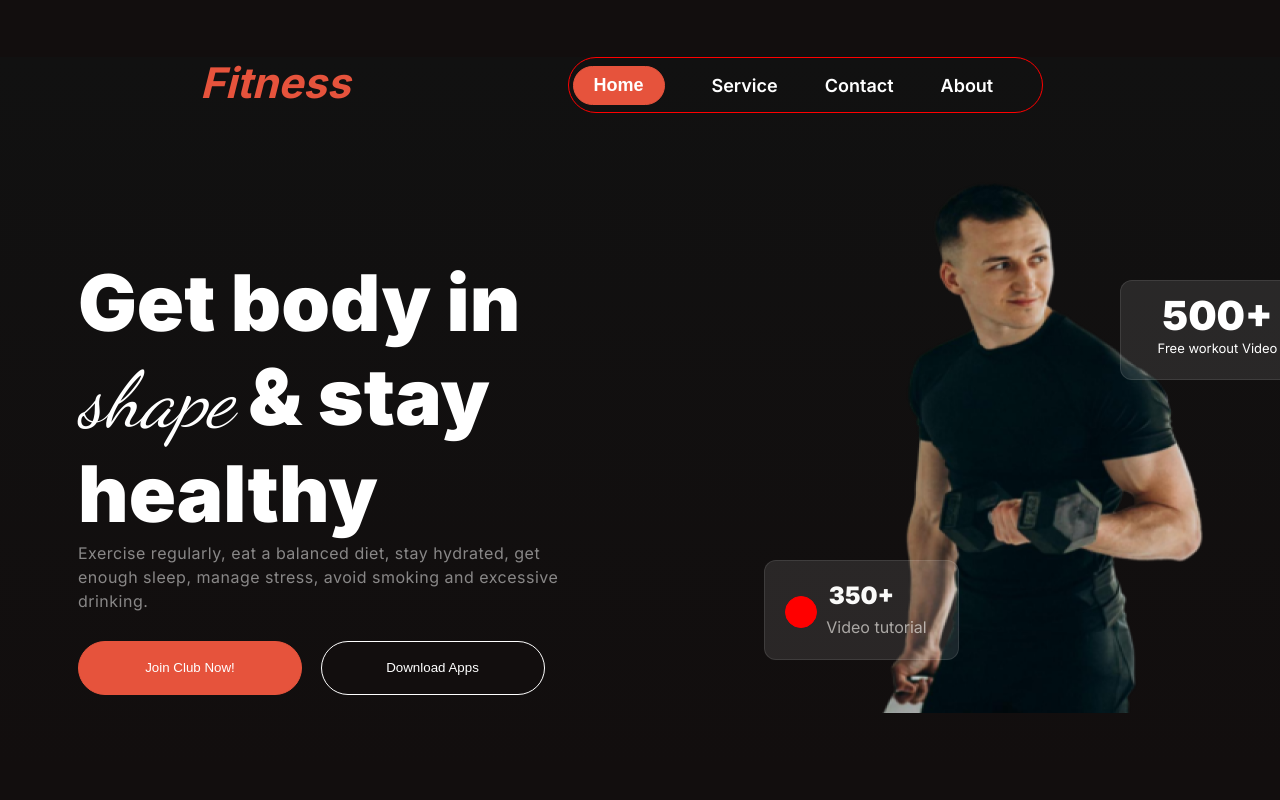
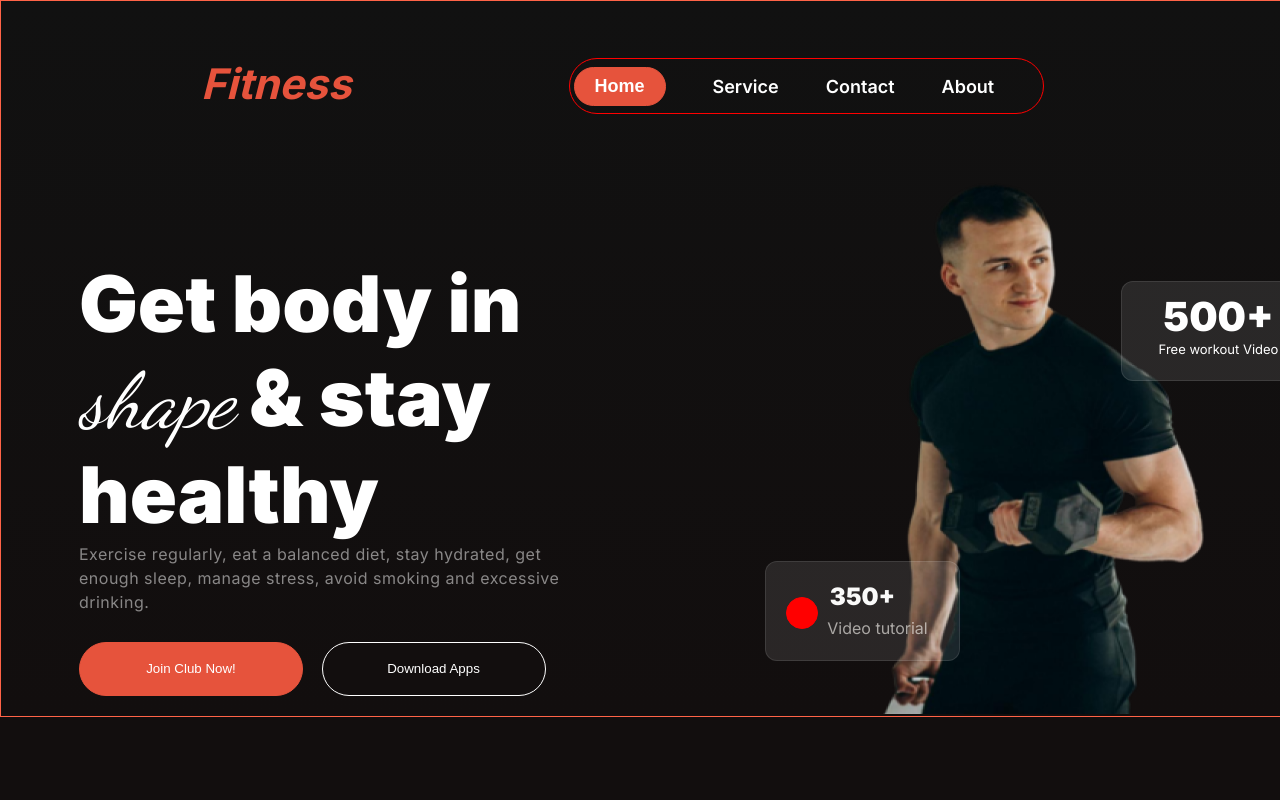
Before and after one commit to Istiaq2064/assignment-02, a plain HTML site: page index.html in a window 1280 px wide. Shown: the top 800 px of the page. Drawn offline with Linux system fonts and the light colour scheme.

```diff
--- a/style/style.css
+++ b/style/style.css
@@ -17,6 +17,7 @@ body {
     height: 715px;
     margin: 0 auto;
     background: linear-gradient(180deg, #111111 0%, rgba(119, 119, 119, 0) 100%);
+    border: 1px solid tomato;
 }
 
 .navbar-title-container {
```
